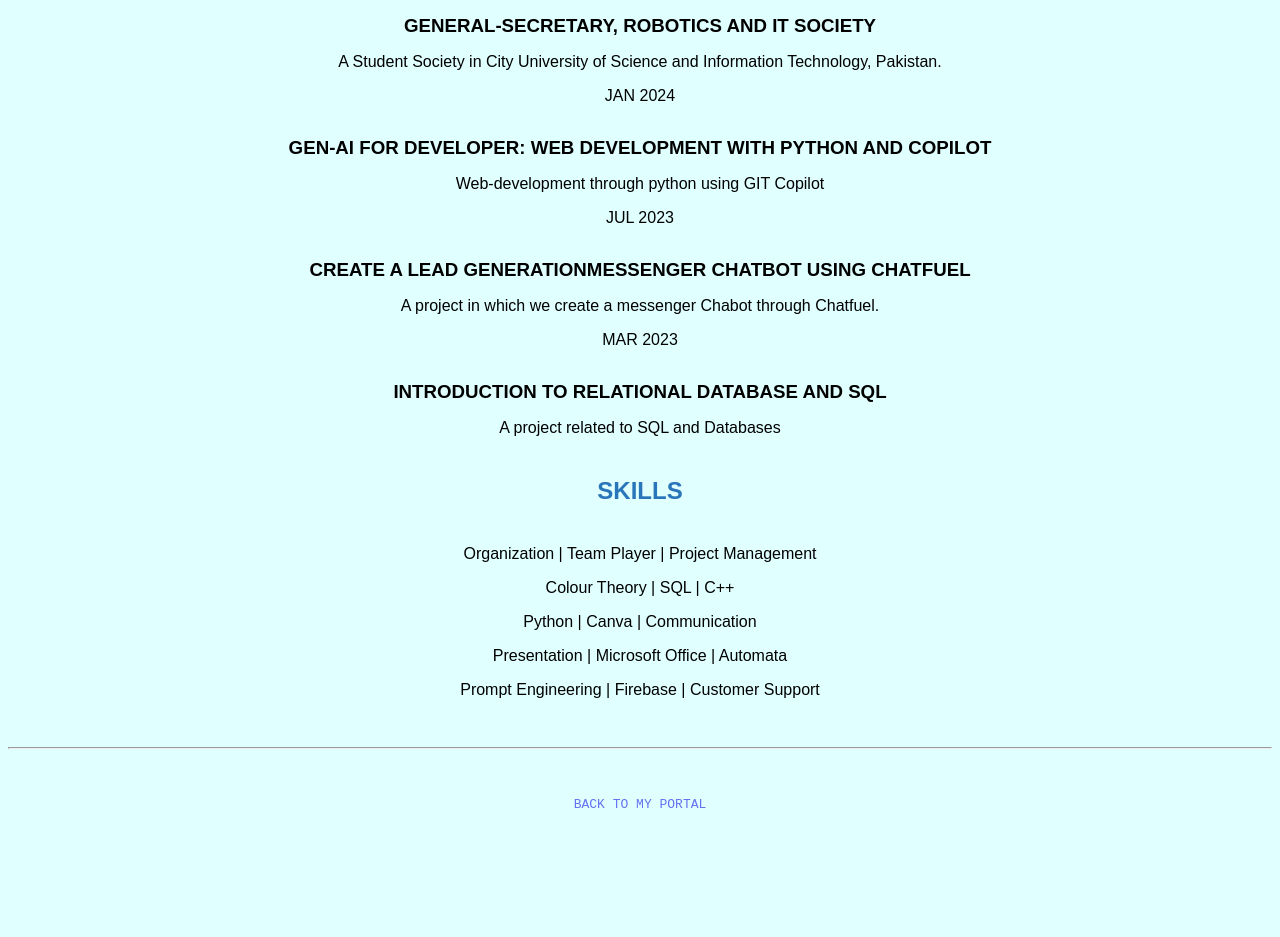
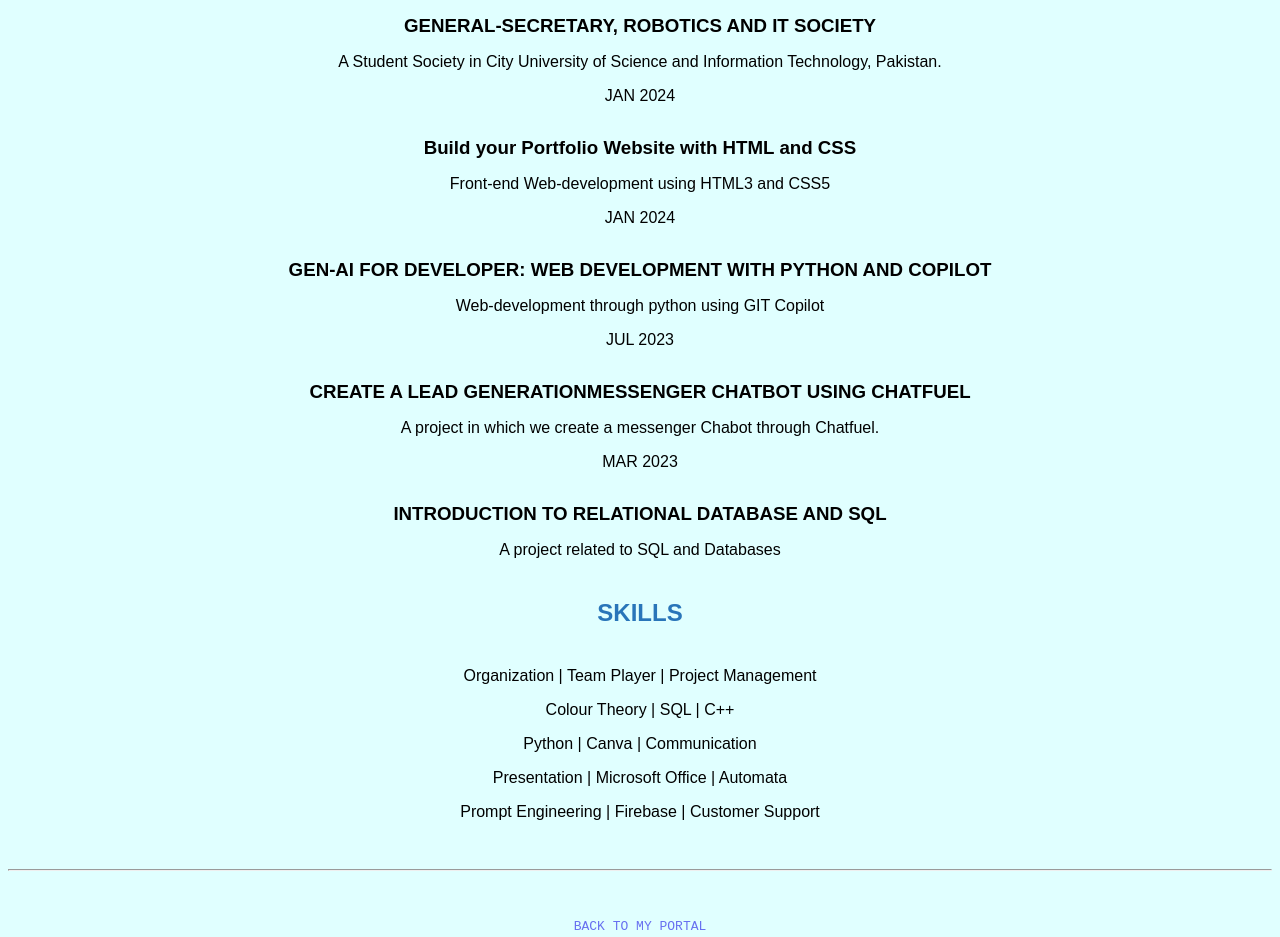
Before and after one commit to muhammadhamza1463/muhammadhamza1463.github.io, a plain HTML site: page cv.html in a window 1280 px wide. Shown: the part 780-1717 px from the top of the page. Before the commit the page ends 1624 px from the top, so only its background shows below. Drawn offline with Linux system fonts and the light colour scheme.

Commit message:
Update cv.html

```diff
--- a/cv.html
+++ b/cv.html
@@ -39,6 +39,10 @@ INFORMATION TECHNOLOGY</a></h3>
 <p>A Student Society in City University of Science and Information Technology, Pakistan.</p>
 
 <p>JAN 2024</p>
+<h3>Build your Portfolio Website with HTML and CSS</h3>
+<p>Front-end Web-development using HTML3 and CSS5 </p>
+
+<p>JAN 2024</p>
 <h3>GEN-AI FOR DEVELOPER: WEB DEVELOPMENT WITH PYTHON AND COPILOT</h3>
 <p>Web-development through python using GIT Copilot</p>
 
```
